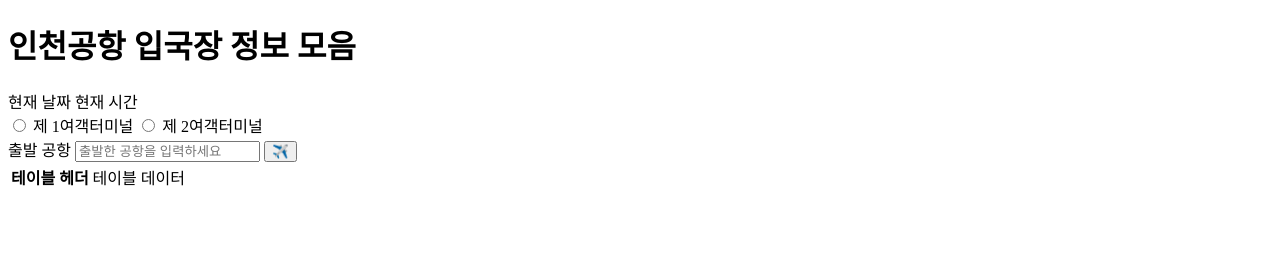
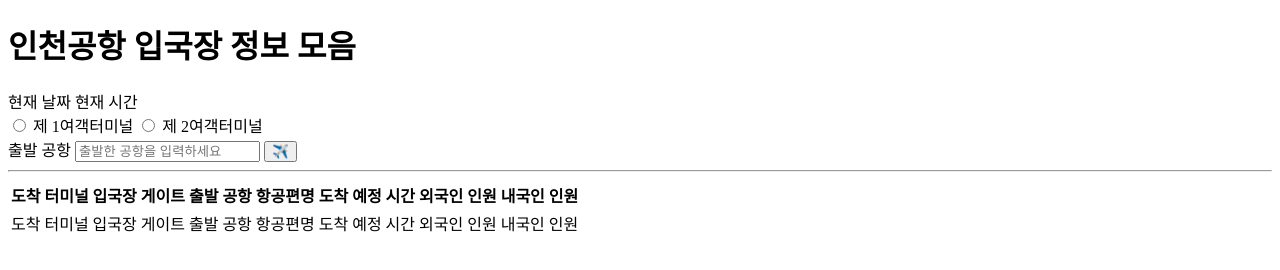
Before and after one commit to Bravetomato/using_API, a plain HTML site: page index.html in a window 1280 px wide. Drawn offline with Linux system fonts and the light colour scheme; a web font is replaced by a local one.

Commit message:
테이블 작성1

```diff
--- a/index.html
+++ b/index.html
@@ -18,18 +18,36 @@
     <label for="terminal">제 1여객터미널</label>
     <input id="terminal" type="radio" name="ter" value="T2"/>
     <label for="terminal">제 2여객터미널</label>
-    <br/>
+    <br />
     <lable for="arrival">출발 공항</lable>
     <input id="arrival" type="text" placeholder="출발한 공항을 입력하세요" required />
     <button type="submit">✈️</button>
     </form>
-
+    <hr />
     <form aria-label="입국장 정보 입력 결과" action="" method="GET">
         <table>
+            <thead>
             <tr>
-                <th>테이블 헤더</th>
-                <td>테이블 데이터</td>
+                <th sccope="row">도착 터미널</th>
+                <th sccope="row">입국장 게이트</th>
+                <th sccope="row">출발 공항</th>
+                <th sccope="row">항공편명</th>
+                <th sccope="row">도착 예정 시간</th>
+                <th sccope="row">외국인 인원</th>
+                <th sccope="row">내국인 인원</th>
             </tr>
+            </thead>
+            <tbody>
+                <tr>
+                    <td>도착 터미널</td>
+                    <td>입국장 게이트</td>
+                    <td>출발 공항</td>
+                    <td>항공편명</td>
+                    <td>도착 예정 시간</td>
+                    <td>외국인 인원</td>
+                    <td>내국인 인원</td>
+                </tr>
+            </tbody>
         </table>
     </form>
 </body>
```
